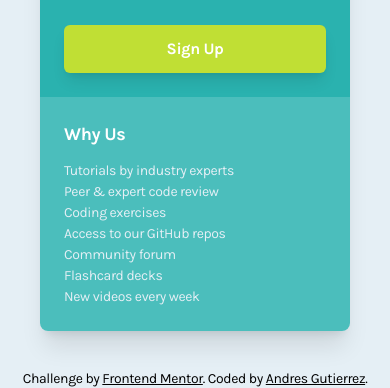
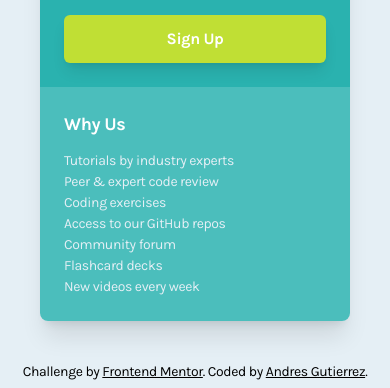
Before and after one commit to AGutierrezR/single-price-grid-component, a website: page index.html in a window 390 px wide. Shown: the part 456-844 px from the top of the page. Drawn offline with Linux system fonts and the light colour scheme.

Commit message:
Fix mobile layout

```diff
--- a/index.html
+++ b/index.html
@@ -28,7 +28,7 @@
     </style>
   </head>
   <body>
-    <main>
+    <main class="py-10 lg:p-0">
       <div
         class="flex w-full max-w-[310px] flex-col overflow-hidden rounded-lg shadow-xl xl:grid xl:max-w-[635px] xl:grid-cols-2"
       >
@@ -82,7 +82,7 @@
     </main>
 
     <footer
-      class="text-dark-500 fixed bottom-0 left-1/2 h-[20px] w-screen -translate-x-1/2 text-center text-sm"
+      class="text-dark-500 h-[20px] w-screen text-center text-sm lg:fixed lg:bottom-0 lg:left-1/2 lg:-translate-x-1/2"
     >
       Challenge by
       <a
--- a/src/styles.css
+++ b/src/styles.css
@@ -30,6 +30,6 @@
   }
 
   body {
-    @apply flex h-[100vh] items-center justify-center bg-gray-300 tracking-tight;
+    @apply flex flex-col min-h-[100vh] items-center justify-center bg-gray-300 tracking-tight relative;
   }
 }
```
Also changed, not shown: assets/css/styles.css.
